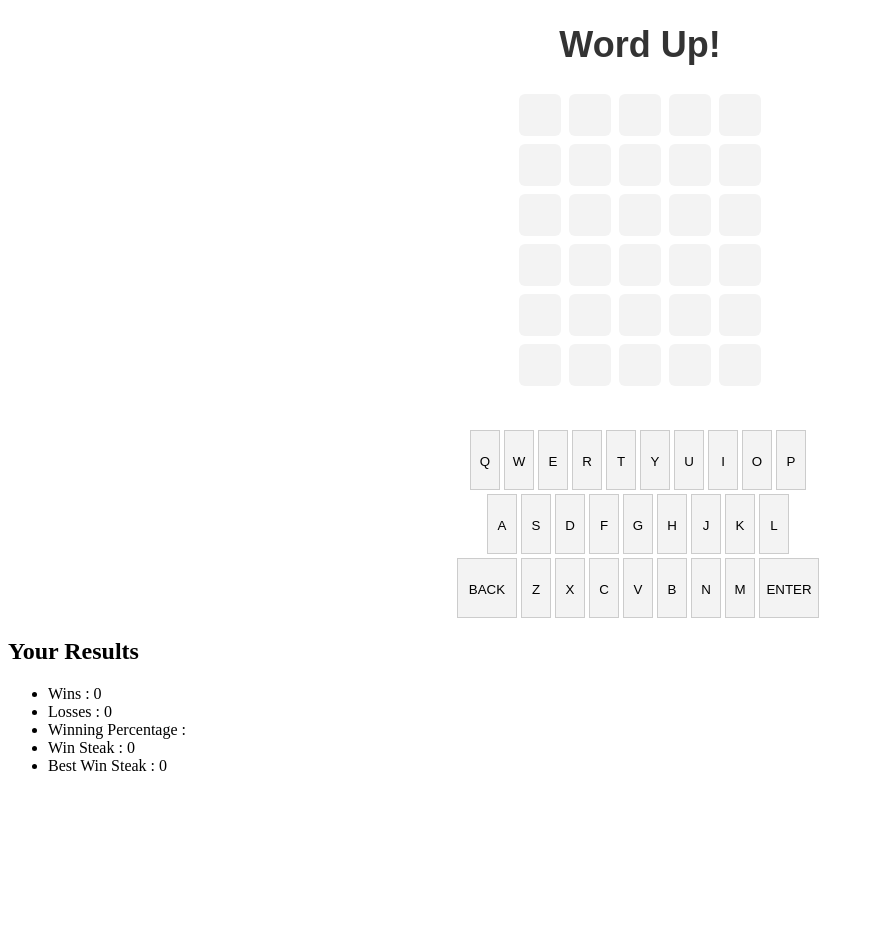
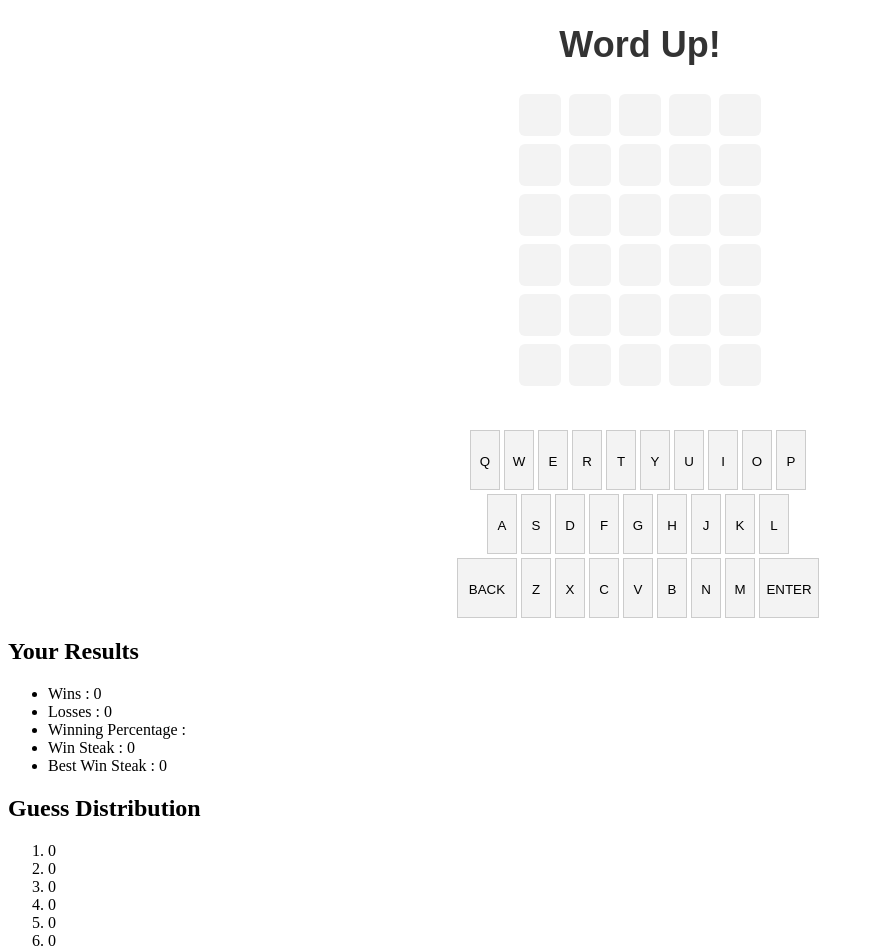
Before and after one commit to bsterritt/word-up, an Angular app: page / in a window 1280 px wide. Shown: the top 952 px of the page, without its empty margins (0-873 px from the left). Before the commit the page ends 800 px from the top, so only its background shows below. Built offline with nearby package versions, Linux system fonts and the light colour scheme.

Commit message:
Guess Distribution
Now showing info for previous guess distribution

```diff
--- a/src/app/board/board.component.html
+++ b/src/app/board/board.component.html
@@ -30,3 +30,7 @@
     <li>Win Steak : {{ winStreak }}</li>
     <li>Best Win Steak : {{ bestWinStreak }}</li>
 </ul>
+<h2>Guess Distribution</h2>
+<ol>
+    <li *ngFor="let guessCount of guessDistribution; let g = index">{{ guessCount }}</li>
+</ol>
--- a/src/app/board/board.component.ts
+++ b/src/app/board/board.component.ts
@@ -30,6 +30,7 @@ export class BoardComponent implements OnInit {
   winRate!: number;
   winStreak!: number;
   bestWinStreak!: number;
+  guessDistribution: number[] = [];
 
   private updateGameHistory():void {
     this.wins = this.gameHistory.getWinTotal();
@@ -37,6 +38,10 @@ export class BoardComponent implements OnInit {
     this.winRate = this.gameHistory.getWinRate();
     this.winStreak = this.gameHistory.getWinStreak();
     this.bestWinStreak = this.gameHistory.getBestWinStreak();
+
+    for (var i = 1; i <= this.gameState.turnLength; i++) {
+      this.guessDistribution.push(this.gameHistory.getGuessCountInstances(i));
+    }
   }
 
   onKeyClick(k: String): void {
--- a/src/app/game-history.service.ts
+++ b/src/app/game-history.service.ts
@@ -96,4 +96,8 @@ export class GameHistoryService {
     return bestStreak;
   }
 
+  getGuessCountInstances(guessCount : number) {
+    return this.getAllGameInfo().filter(gameInfo => gameInfo.turns == guessCount.toString() ).length;
+  }
+
 }
```
